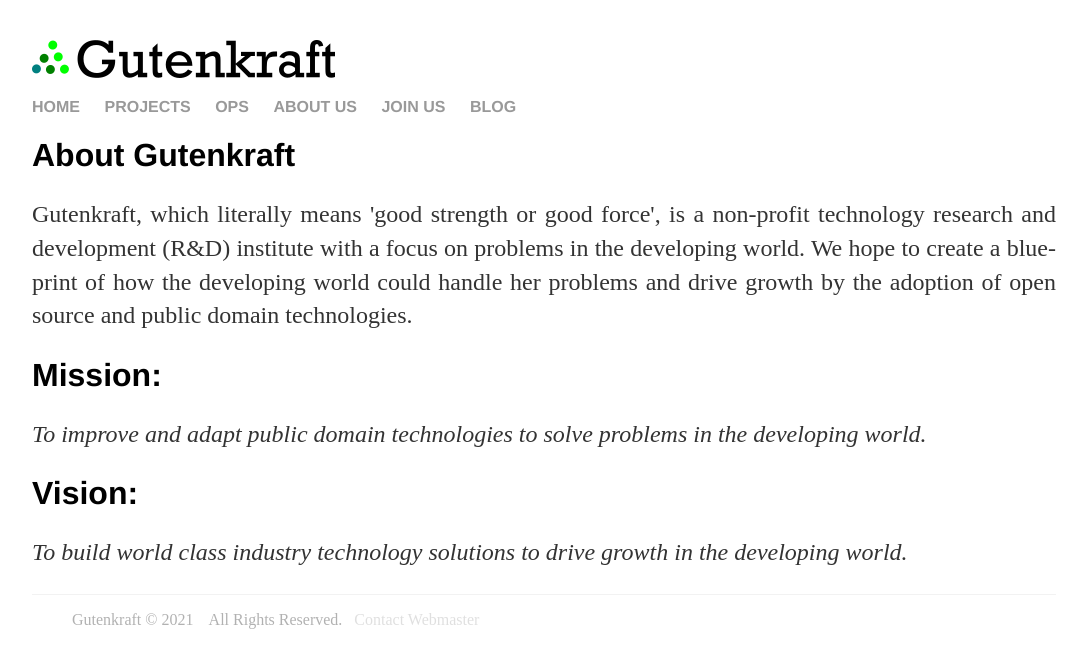
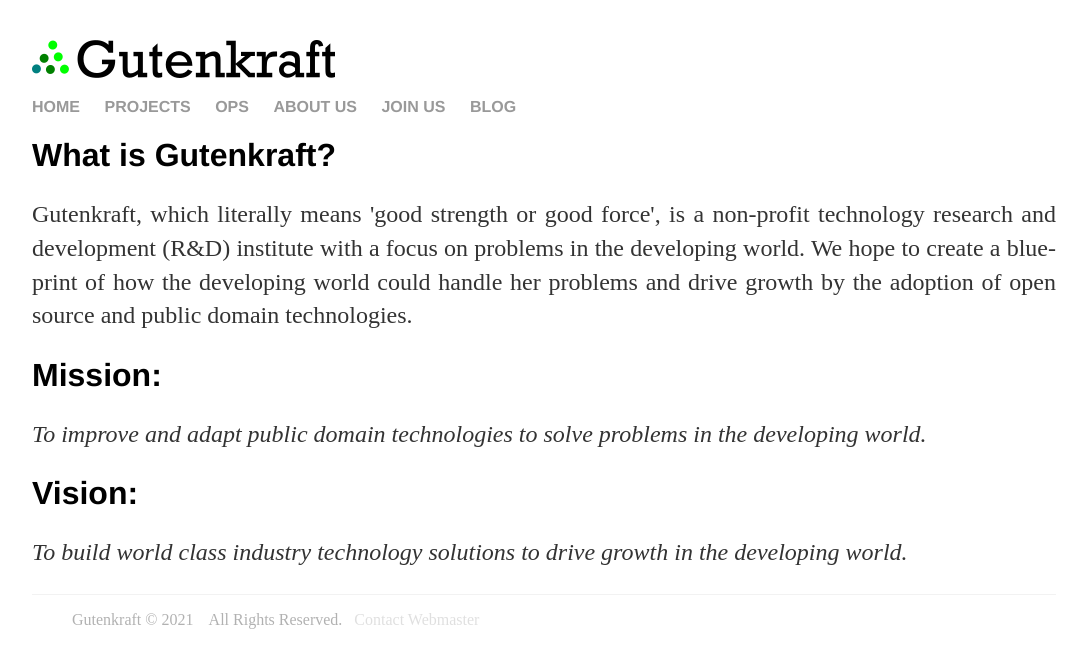
Before and after one commit to oferonmi/datafilik.github.io, a Jekyll site: the page built from about/index.html, in a window 1280 px wide. Shown: the top 668 px of the page, without its empty margins (96-1183 px from the left). Built offline with Jekyll 4.4.1, drawn with Linux system fonts in a browser that asks for light colours.

Commit message:
content update

```diff
--- a/about/index.html
+++ b/about/index.html
@@ -1,9 +1,9 @@
 ---
 layout: default
-title: About Gutenkraft
+title: Gutenkraft - About Us
 ---
 <div class="blurb">
-	<h1>{{ page.title }}</h1>
+	<h1>What is Gutenkraft?</h1>
 	<p align="justify">
 		Gutenkraft, which literally means 'good strength or good force', is a non-profit technology research and development (R&D) institute with a focus on problems in the developing world. We hope to create a blue-print of how the developing world could handle her problems and drive growth by the adoption of open source and public domain technologies.
 	</p>
--- a/blog/index.html
+++ b/blog/index.html
@@ -1,9 +1,9 @@
 ---
 layout: default
-title: Blog posts
+title: Gutenkraft - Blog
 ---
 <div class="blurb">
-	<h1>{{ page.title }}</h1>
+	<h1>Blog posts</h1>
 	<p align="justify">
 		This section is in development. Hang tight, details coming soon.
 	</p>
--- a/careers/index.html
+++ b/careers/index.html
@@ -1,9 +1,9 @@
 ---
 layout: default
-title: Gutenkraft Careers
+title: Gutenkraft - Careers
 ---
 <div class="blurb">
-    <h1>{{ page.title }}</h1>
+    <h1>Careers at Gutenkraft</h1>
     <p align="justify">
          Hang tight, details on how you can be part of the Gutenkraft project will be provided soon. This section is currently in development.
     </p>
--- a/ops/index.html
+++ b/ops/index.html
@@ -1,6 +1,6 @@
 ---
 layout: default
-title: Gutenkraft Ops
+title: Gutenkraft - Ops
 ---
 
 <div class="blurb">
--- a/projects/index.html
+++ b/projects/index.html
@@ -1,9 +1,9 @@
 ---
 layout: default
-title: Gutenkraft projects
+title: Gutenkraft - Projects
 ---
 <div class="blurb">
-    <h1>{{ page.title }}</h1>
+    <h1>Gutenkraft Projects</h1>
     <p align="justify">
         This section is currently in development. Hang tight, details on what we are working on, will be revealed as soon as possible.
     </p>
```
